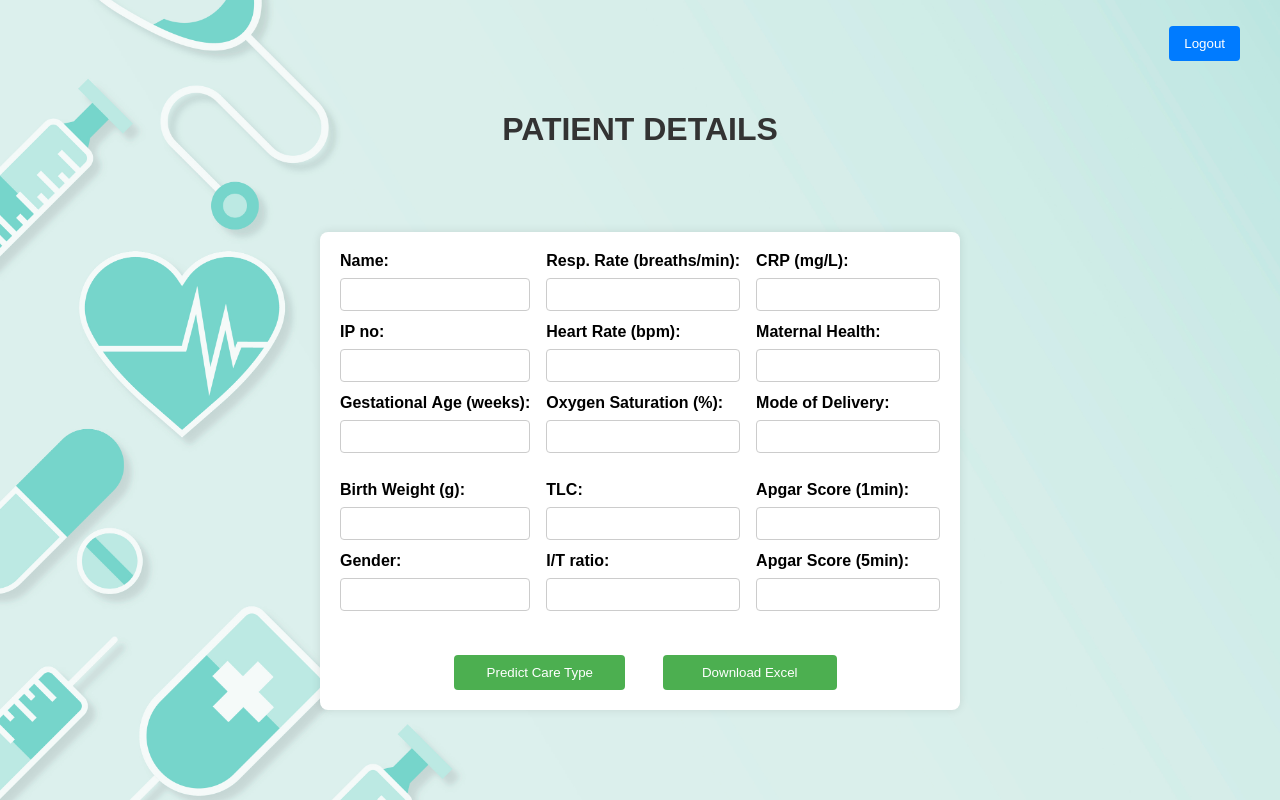
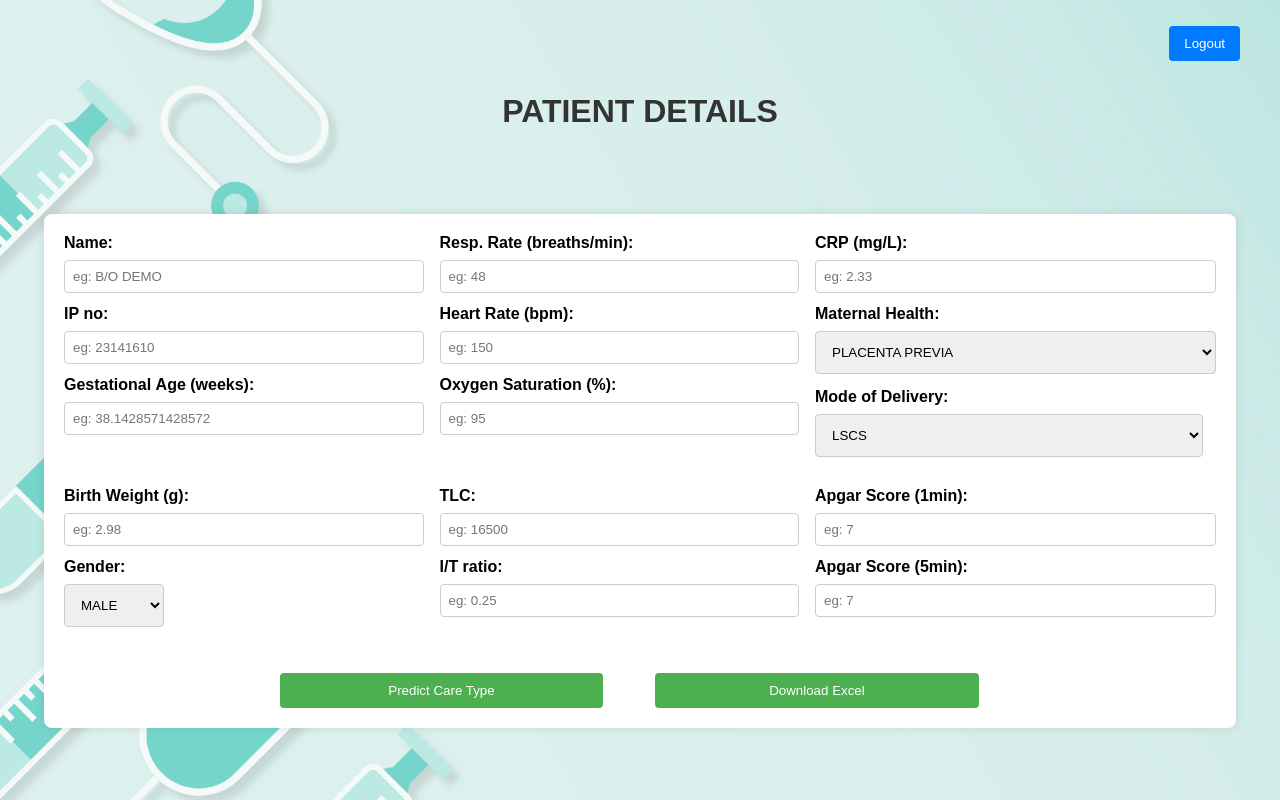
Before and after one commit to Prashanth003007/ProjectSepsis, a Flask app: page / in a window 1280 px wide. Run offline with Flask 3, Linux system fonts and the light colour scheme; a user stored in the database is signed in; parts of the project's set-up code (start-up, migrations or seed data) failed here and were passed over.

Commit message:
dropdown added

```diff
--- a/templates/index.html
+++ b/templates/index.html
@@ -22,7 +22,7 @@
             padding: 20px;
             border-radius: 8px;
             box-shadow: 0 0 10px rgba(0, 0, 0, 0.1);
-            width: 600px;
+            width: 90%;
             text-align: left;
             display: grid;
             grid-template-columns: repeat(3, 1fr);
@@ -39,7 +39,16 @@
         input {
             width: 100%;
             padding: 8px;
+            margin-right: 10%;
             margin-bottom: 12px;
+            box-sizing: border-box;
+            border: 1.3px solid #ccc;
+            border-radius: 4px;
+        }
+
+        select {
+            padding: 12px;
+            margin-bottom: 14px;
             box-sizing: border-box;
             border: 1.3px solid #ccc;
             border-radius: 4px;
@@ -102,38 +111,60 @@
 
         <div>
             <label for="name">Name:</label>
-            <input type="text" name="name" required>
+            <input type="text" name="name" placeholder = "eg: B/O DEMO" required>
 
             <label for="ip_no">IP&nbsp;no:</label>
-            <input type="number" name="ip_no" required>
+            <input type="number" name="ip_no" placeholder = 'eg: 23141610' required>
 
             <label for="gestational_age">Gestational&nbsp;Age&nbsp;(weeks):</label>
-            <input type="number" name="gestational_age" step="0.0000000000001" required>
+            <input type="number" name="gestational_age" step="0.0000000000001" placeholder = 'eg: 38.1428571428572' required>
         </div>
 
         <div>
 
             <label for="resp_rate">Resp.&nbsp;Rate&nbsp;(breaths/min):</label>
-            <input type="number" name="resp_rate" required>
+            <input type="number" name="resp_rate" placeholder="eg: 48" required>
 
             <label for="heart_rate">Heart&nbsp;Rate&nbsp;(bpm):</label>
-            <input type="number" name="heart_rate" required>
+            <input type="number" name="heart_rate" placeholder="eg: 150" required>
 
             <label for="oxygen_saturation">Oxygen&nbsp;Saturation&nbsp;(%):</label>
-            <input type="number" name="oxygen_saturation" required>
+            <input type="number" name="oxygen_saturation" placeholder="eg: 95" required>
 
         </div>
 
         <div>
 
             <label for="crp">CRP&nbsp;(mg/L):</label>
-            <input type="number" name="crp" step="0.01" required>
+            <input type="number" name="crp" step="0.01" placeholder="eg: 2.33" required>
 
             <label for="maternal_health">Maternal&nbsp;Health:</label>
-            <input type="text" name="maternal_health" required>
+            <select id="dropdown" name="maternal_health" required>
+                <option value="PLACENTA PREVIA">PLACENTA PREVIA</option>
+                <option value="MATERAL FEVER AND UTI 2 DAYS PRIOR TO DELIVERY">MATERAL FEVER AND UTI 2 DAYS PRIOR TO DELIVERY</option>
+                <option value="NO">NO</option>
+                <option value="PROM">PROM</option>
+                <option value="UTI ">UTI </option>
+                <option value="CRONIC HYPERTENSION">CRONIC HYPERTENSION</option>
+                <option value="TORCH CMB IgG REACTIVE AND RUBELLA REACTIVE">TORCH CMB IgG REACTIVE AND RUBELLA REACTIVE</option>
+                <option value="UTI AND FEVER">UTI AND FEVER</option>
+                <option value="FEVER AND INFECTION">FEVER AND INFECTION</option>
+                <option value="NORMAL">NORMAL</option>
+            </select>
 
             <label for="mode_of_delivery">Mode&nbsp;of&nbsp;Delivery:</label>
-            <input type="text" name="mode_of_delivery" required>
+            <select id="dropdown" name="mode_of_delivery" required>
+                <option value="LSCS">LSCS</option>
+                <option value="NORMAL">NORMAL</option>
+                <option value="NVD">NVD</option>
+                <option value="EMERGENCY LSCS MSL AND FOETAL DISTRESS">EMERGENCY LSCS MSL AND FOETAL DISTRESS</option>
+                <option value="ELECTIVE LSCS FGR">ELECTIVE LSCS FGR</option>
+                <option value="LSCS, NON PROGRESSION OF LABOUR">LSCS, NON PROGRESSION OF LABOUR</option>
+                <option value="EMERGENCY LSCS ">EMERGENCY LSCS </option>
+                <option value="EMERGENCY LSCS NON PROGRESSION OF LABOUR">EMERGENCY LSCS NON PROGRESSION OF LABOUR</option>
+                <option value="EMERGENCY LSCS GRADE 2 MSL ">EMERGENCY LSCS GRADE 2 MSL </option>
+                <option value="NVD MSL">NVD MSL</option>
+            </select>
 
 
 
@@ -141,30 +172,33 @@
 
         <div>
             <label for="birth_weight">Birth&nbsp;Weight&nbsp;(g):</label>
-            <input type="number" name="birth_weight" step="0.01" required>
+            <input type="number" name="birth_weight" step="0.01" placeholder = 'eg: 2.98' required>
 
             <label for="gender">Gender:</label>
-            <input type="text" name="gender" required>
+            <select id="dropdown" name="gender" required>
+                <option value="MALE">MALE</option>
+                <option value="FEMALE">FEMALE</option>
+            </select>
 
         </div>
 
         <div>
 
             <label for="tlc">TLC:</label>
-            <input type="text" name="tlc" required>
+            <input type="text" name="tlc" placeholder="eg: 16500" required>
 
             <label for="it_ratio">I/T&nbsp;ratio:</label>
-            <input type="number" name="it_ratio" step="0.01" required>
+            <input type="number" name="it_ratio" step="0.01" placeholder="eg: 0.25" required>
 
         </div>
 
         <div>
 
             <label for="apgar_1min">Apgar&nbsp;Score&nbsp;(1min):</label>
-            <input type="number" name="apgar_1min" required>
+            <input type="number" name="apgar_1min" placeholder="eg: 7" required>
 
             <label for="apgar_5min">Apgar&nbsp;Score&nbsp;(5min):</label>
-            <input type="number" name="apgar_5min" required>
+            <input type="number" name="apgar_5min" placeholder="eg: 7" required>
 
         </div>
 
```
